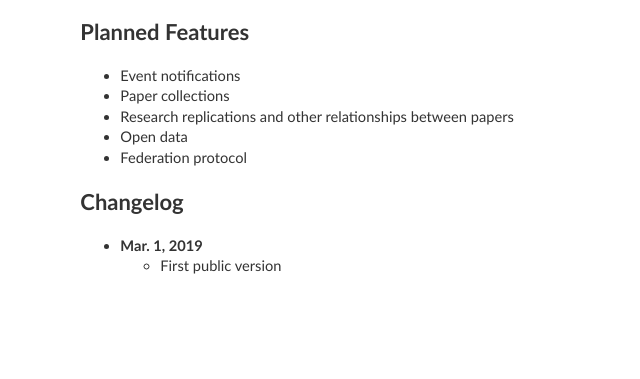
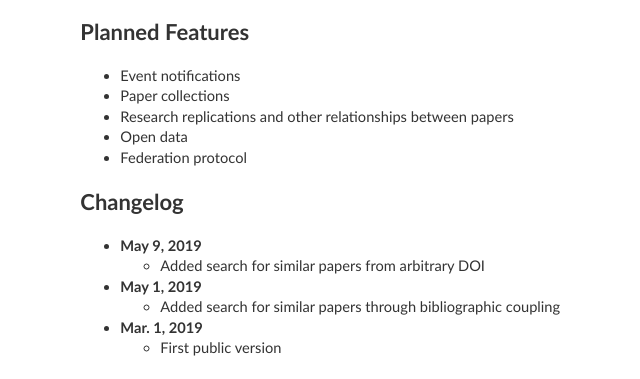
Before and after one commit to nextghost/sciswarm, a Django app: page /help in a window 1280 px wide. Shown: the part 440-819 px from the top of the page, without its empty margins (174-814 px from the left). Before the commit the page ends 714 px from the top, so only its background shows below. Run offline with Django 3.2, Linux system fonts and the light colour scheme; parts of the project's set-up code (start-up, migrations or seed data) failed here and were passed over.

Commit message:
Update changelog

```diff
--- a/core/templates/core/help/index.html
+++ b/core/templates/core/help/index.html
@@ -36,6 +36,10 @@
 <h2>{% trans 'Changelog' %}</h2>
 <div class="box">
 <ul>
+<li><b>{% blocktrans %}May 9, 2019{% endblocktrans %}</b>
+<ul><li>{% blocktrans %}Added search for similar papers from arbitrary DOI{% endblocktrans %}</li></ul></li>
+<li><b>{% blocktrans %}May 1, 2019{% endblocktrans %}</b>
+<ul><li>{% blocktrans %}Added search for similar papers through bibliographic coupling{% endblocktrans %}</li></ul></li>
 <li><b>{% blocktrans %}Mar. 1, 2019{% endblocktrans %}</b>
 <ul><li>{% blocktrans %}First public version{% endblocktrans %}</li></ul></li>
 </ul>
```
Also changed, not shown: core/locale/cs/LC_MESSAGES/django.po, core/locale/en/LC_MESSAGES/django.po.
